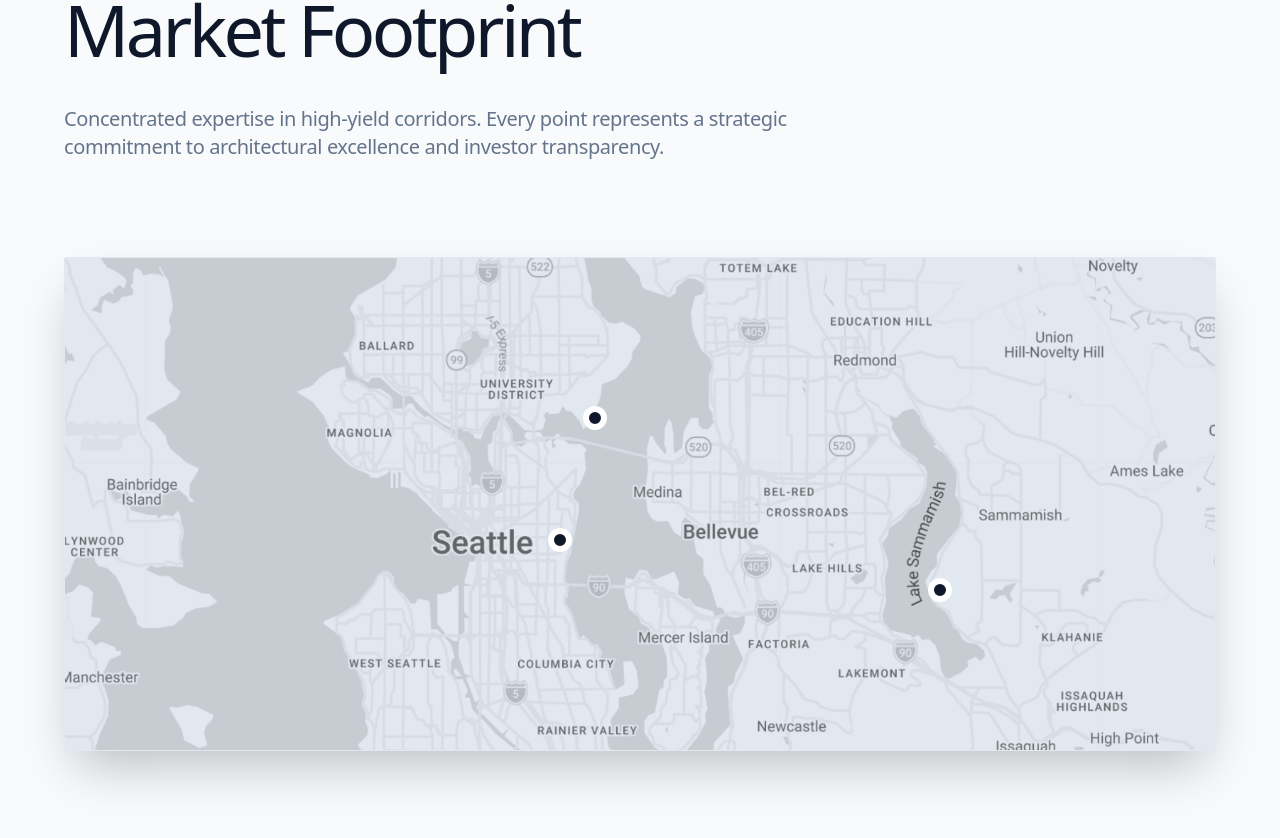
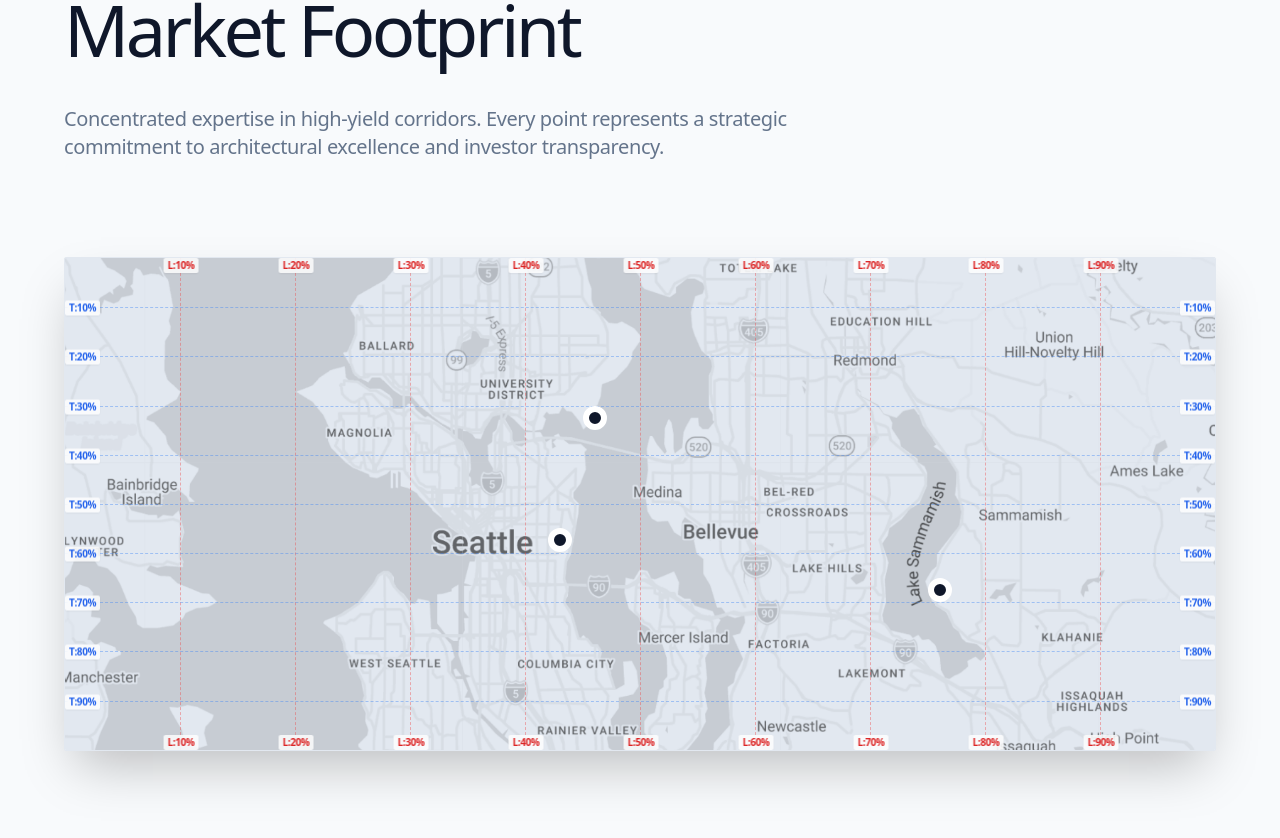
Before and after one commit to ryanlingxiao/westwood-homes, a React (Vite) app: page / in a window 1280 px wide. Shown: the part 1830-2668 px from the top of the page. Built offline with nearby package versions, Linux system fonts and the light colour scheme.

Commit message:
Update App.jsx

```diff
--- a/src/App.jsx
+++ b/src/App.jsx
@@ -39,6 +39,12 @@ const App = () => {
   const [selectedProject, setSelectedProject] = useState(null);
   const [lang, setLang] = useState('en');
 
+  // ==========================================
+  // 【地图定位辅助工具】
+  // 将下方的值改为 false 即可一键隐藏百分比网格
+  // ==========================================
+  const SHOW_DEBUG_GRID = true;
+
   const handleImageError = (e) => {
     e.target.onerror = null;
     e.target.src = "https://images.unsplash.com/photo-1600585154340-be6161a56a0c?auto=format&fit=crop&q=80&w=1200";
@@ -57,16 +63,10 @@ const App = () => {
     { key: 'land', href: '#land' },
   ];
 
-  // ==========================================
-  // 定位教学：如何调整图钉位置
-  // top: '0%' 是地图最顶端，'100%' 是最底端。
-  // left: '0%' 是地图最左边，'100%' 是最右边。
-  // 你可以根据你截图的比例，随便修改这些数字 (如 '53%', '41.5%')，直到图钉准确落在真实街道上。
-  // ==========================================
   const projects = [
     {
       id: 1,
-      mapPos: { top: '65%', left: '75%' }, // <-- 修改这里来移动项目 1 的位置
+      mapPos: { top: '65%', left: '75%' }, // <-- 参考红蓝网格修改此坐标
       image: '/12811 SE 44th Pl.jpg',
       gallery: [
         '/12811 SE 44th Pl.jpg', '/12811 SE 44th Pl 1.jpg', '/12811 SE 44th Pl 2.jpg', '/12811 SE 44th Pl 3.jpg',
@@ -85,7 +85,7 @@ const App = () => {
     },
     {
       id: 2,
-      mapPos: { top: '30%', left: '45%' }, // <-- 修改这里来移动项目 2 的位置
+      mapPos: { top: '30%', left: '45%' }, // <-- 参考红蓝网格修改此坐标
       image: '/6020 Oberlin.jpg',
       gallery: [
         '/6020 Oberlin.jpg', '/6020 Oberlin 1.jpg', '/6020 Oberlin 2.jpg', '/6020 Oberlin 3.jpg',
@@ -104,7 +104,7 @@ const App = () => {
     },
     {
       id: 3,
-      mapPos: { top: '55%', left: '42%' }, // <-- 修改这里来移动项目 3 的位置
+      mapPos: { top: '55%', left: '42%' }, // <-- 参考红蓝网格修改此坐标
       image: '/321 MLK JR Way S.jpg',
       gallery: ['/321 MLK JR Way S.jpg', '/321 MLK JR Way S 2.jpg'],
       en: {
@@ -248,10 +248,9 @@ const App = () => {
             </div>
           </div>
 
-          {/* 这里是替换真实地图截图的代码区块 */}
           <div className="relative aspect-[4/5] sm:aspect-[4/3] md:aspect-[21/9] w-full bg-[#f8fafc] rounded-sm overflow-hidden border border-slate-200 shadow-2xl">
 
-            {/* 真实图片底图，请确保上传了 seattle-map.png，如果没有，它会临时加载一张占位图 */}
+            {/* 真实图片底图 */}
             <div className="absolute inset-0 z-0 bg-slate-200">
               <img
                 src="/seattle-map.png"
@@ -263,6 +262,26 @@ const App = () => {
                 }}
               />
             </div>
+
+            {/* --- Debug Grid Overlay (10% 间隔) --- */}
+            {SHOW_DEBUG_GRID && (
+              <div className="absolute inset-0 z-10 pointer-events-none">
+                {/* 垂直线 X 轴 (控制 left) */}
+                {[10, 20, 30, 40, 50, 60, 70, 80, 90].map(pct => (
+                  <div key={`v-${pct}`} className="absolute top-0 bottom-0 border-l border-red-500/40 border-dashed flex flex-col justify-between" style={{ left: `${pct}%` }}>
+                    <span className="text-[10px] text-red-600 font-black bg-white/80 px-1 -translate-x-1/2 shadow-sm rounded-sm backdrop-blur-sm">L:{pct}%</span>
+                    <span className="text-[10px] text-red-600 font-black bg-white/80 px-1 -translate-x-1/2 shadow-sm rounded-sm backdrop-blur-sm">L:{pct}%</span>
+                  </div>
+                ))}
+                {/* 水平线 Y 轴 (控制 top) */}
+                {[10, 20, 30, 40, 50, 60, 70, 80, 90].map(pct => (
+                  <div key={`h-${pct}`} className="absolute left-0 right-0 border-t border-blue-500/40 border-dashed flex justify-between items-center" style={{ top: `${pct}%` }}>
+                    <span className="text-[10px] text-blue-600 font-black bg-white/80 px-1 -translate-y-1/2 shadow-sm rounded-sm backdrop-blur-sm">T:{pct}%</span>
+                    <span className="text-[10px] text-blue-600 font-black bg-white/80 px-1 -translate-y-1/2 shadow-sm rounded-sm backdrop-blur-sm">T:{pct}%</span>
+                  </div>
+                ))}
+              </div>
+            )}
 
             {/* 图钉渲染层 */}
             {projects.map((proj) => (
```
